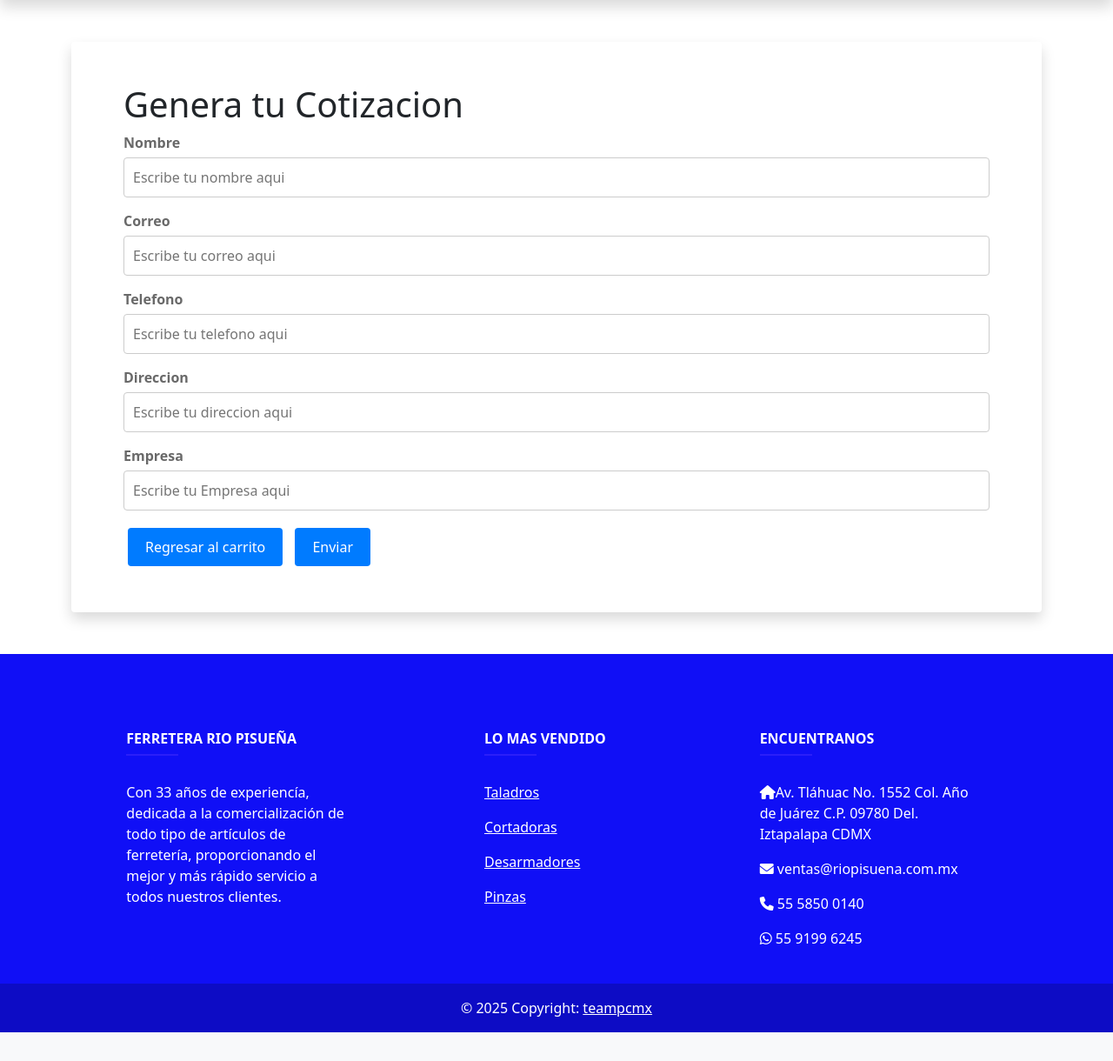
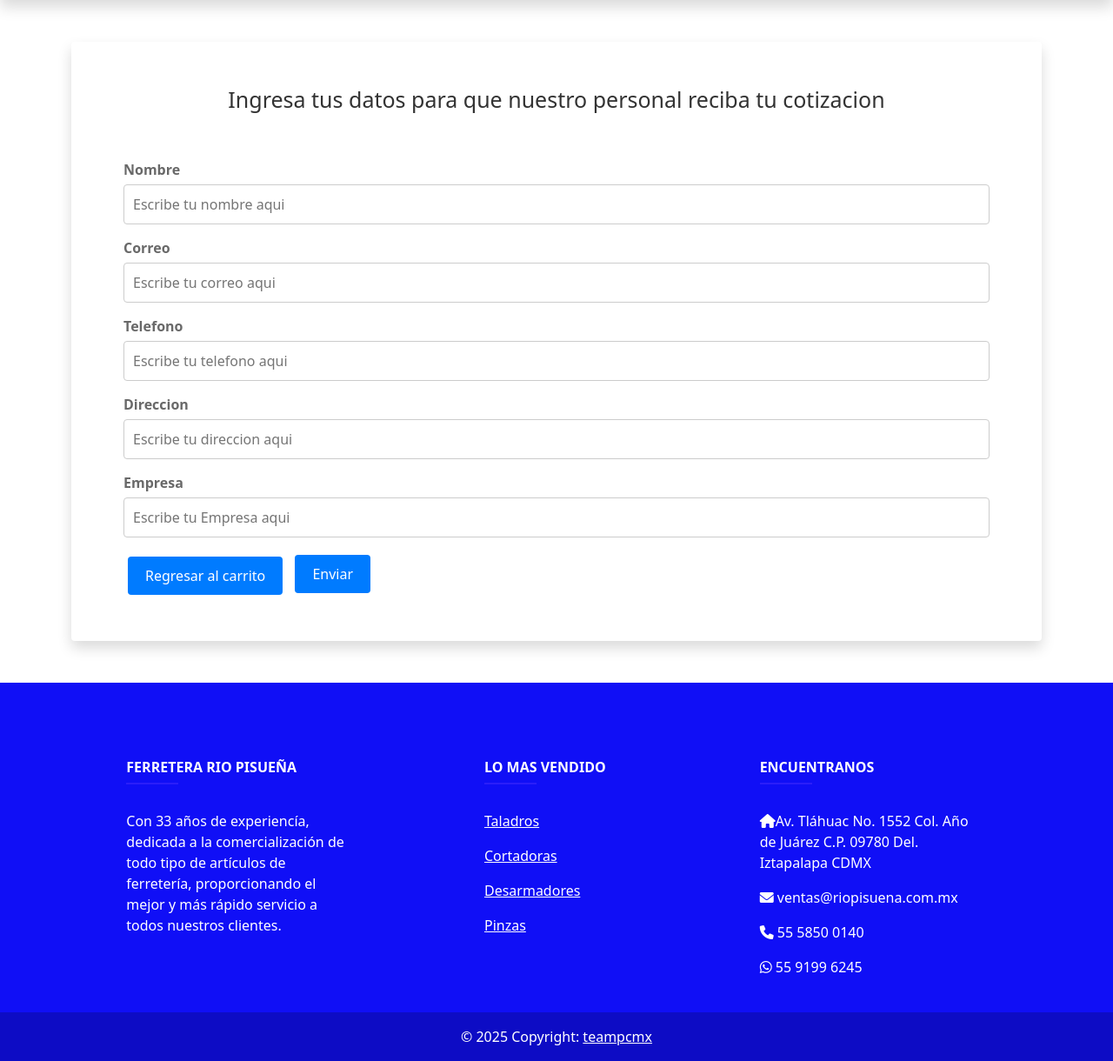
Before and after one commit to Isaac-Monted/PHP-SEARCH, a PHP site: page /formulario/formulario.html in a window 1280 px wide. Shown: the part 137-1357 px from the top of the page at 87% size. Before the commit the page ends 1324 px from the top, so only its background shows below. Run offline with PHP 8.4, Linux system fonts and the light colour scheme; some web fonts are replaced.

Commit message:
Se ajusta el tamaño de fuente en .txt-prod y se agrega nueva clase .txt-prod-1 para mejorar la presentación del formulario.

```diff
--- a/css/styles.css
+++ b/css/styles.css
@@ -154,9 +154,17 @@ header {
 
 
 .txt-prod{
-  font-size: 15px;
+  font-size: 16px;
   text-decoration: none;   /* Solo quita el subrayado */
   color: #333;             /* Color personalizado */
+
+}
+.txt-prod-1{
+  font-size: 25px;
+  text-decoration: none;   /* Solo quita el subrayado */
+  color: #333;
+  margin-bottom: 5%;          /* Color personalizado */
+   font-weight: 500;
 
 }
 .txt-prod:hover {
--- a/formulario/formulario.html
+++ b/formulario/formulario.html
@@ -12,10 +12,8 @@
     </head>
 </head>
 <body>
-    <!-- Navigation -->
     <div id="HeaderFormulario"></div>
 
-    <!-- Page Content -->
     <div class="container">
         <div class="card border-0 shadow my-5">
             <div class="card-body p-5">
@@ -23,30 +21,30 @@
 
                     <div> <!-- Columna -->
                         <form>
-                            <h1>Genera tu Cotizacion</h1> <!-- Aquí se llenarán el producto seleccionado -->
+                            <p class="txt-prod-1 text-center">Ingresa tus datos para que nuestro personal reciba tu cotizacion</p> <!-- Aquí se llenarán el producto seleccionado -->
                             <div> <!-- Nombre -->
                                 <label for="NombreFormulario">Nombre</label>
                                 <input type="text" id="NombreFormulario" name="NombreFormulario" placeholder="Escribe tu nombre aqui" style="text-align: left;" autocomplete="name">
                             </div>
                             <div> <!-- Correo -->
                                 <label for="CorreoFormulario">Correo</label>
-                                <input type="email" id="CorreoFormulario" name="CorreoFormulario" placeholder="Escribe tu correo aqui" style="text-align: left;" autocomplete="name">
+                                <input type="email" id="CorreoFormulario" name="CorreoFormulario" placeholder="Escribe tu correo aqui" style="text-align: left;" autocomplete="mail">
                             </div>
                             <div> <!-- Telefono -->
                                 <label for="TelefonoFormulario">Telefono</label>
-                                <input type="tel" id="TelefonoFormulario" name="TelefonoFormulario" placeholder="Escribe tu telefono aqui" style="text-align: left;" autocomplete="name">
+                                <input type="tel" id="TelefonoFormulario" name="TelefonoFormulario" placeholder="Escribe tu telefono aqui" style="text-align: left;" autocomplete="phone">
                             </div>
                             <div> <!-- Direccion -->
                                 <label for="DireccionFormulario">Direccion</label>
-                                <input type="text" id="DireccionFormulario" name="DireccionFormulario" placeholder="Escribe tu direccion aqui" style="text-align: left;" autocomplete="name">
+                                <input type="text" id="DireccionFormulario" name="DireccionFormulario" placeholder="Escribe tu direccion aqui" style="text-align: left;" autocomplete="adress">
                             </div>
                             <div> <!-- Empresa -->
                                 <label for="EmpresaFormulario">Empresa</label>
-                                <input type="text" id="EmpresaFormulario" name="EmpresaFormulario" placeholder="Escribe tu Empresa aqui" style="text-align: left;" autocomplete="name">
+                                <input type="text" id="EmpresaFormulario" name="EmpresaFormulario" placeholder="Escribe tu Empresa aqui" style="text-align: left;" autocomplete="adress -level2">
                             </div>
                         </form>
                         <section class="button-group">
-                            <button type="button" id="BotonFormularioRegresar">Regresar al carrito</button>
+                            <button class="btn btn-danger" type="button" id="BotonFormularioRegresar">Regresar al carrito</button>
                             <button type="submit" id="BotonFormularioEnviar">Enviar</button>
                         </section>
                     </div>
```
